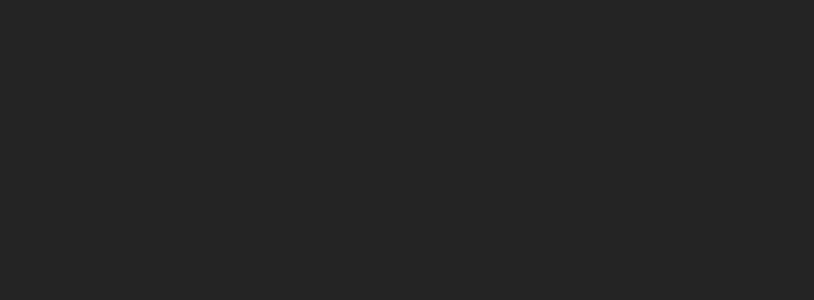
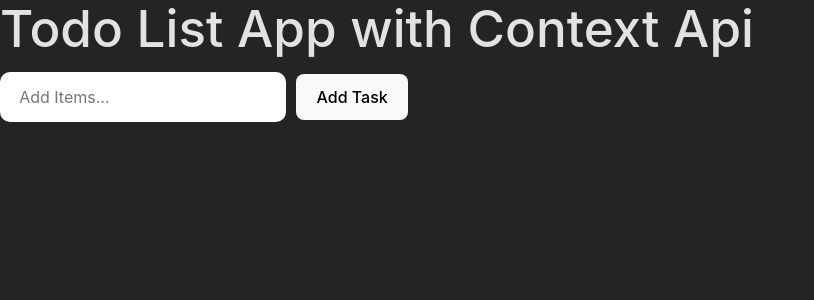
Before and after one commit to pappudutta/Practice-React, a React (Vite) app: page / in a window 1280 px wide. Shown: the top 300 px of the page, without its empty margins (0-814 px from the left). Built offline with nearby package versions, Linux system fonts and the light colour scheme.

Commit message:
created todo list using context api

```diff
--- a/src/App.jsx
+++ b/src/App.jsx
@@ -1,4 +1,5 @@
 import { TaskProvider } from "./TodoAppContextApi/TaskContext";
+import TodoList from "./TodoListApp/TodoList";
 import QuoteGenerator from "./components/QuoteGenerator";
 import TimerApp from "./components/TimerApp";
 import Counter from "./components/todo-app/Counter";
@@ -7,6 +8,7 @@ import Todo from "./components/todo-app/todo";
 function App() {
   return (
     <TaskProvider>
+      <TodoList />
       {/* <div className="main__div container my-2">
         <div className="box">
           <Counter />
--- a/src/TodoAppContextApi/TaskContext.jsx
+++ b/src/TodoAppContextApi/TaskContext.jsx
@@ -3,9 +3,29 @@ import { createContext, useState } from "react";
 const TaskContext = createContext();
 
 const TaskProvider = ({ children }) => {
-  const [task, setTask] = useState();
+  const [tasks, setTasks] = useState([]);
 
-  return <TaskContext.Provider value={task}>{children}</TaskContext.Provider>;
+  const toggleTask = task => {
+    const newId = task.id;
+    const newDone = task.done;
+    setTasks(prevTasks => {
+      return prevTasks.map(task => {
+        if (task.id === newId) {
+          return { ...task, isDone: !newDone };
+        }
+        return prevTasks;
+      });
+    });
+  };
+
+  const handleDelete = taskIdDelete => {
+    setTasks(tasks.filter(task => task.id !== taskIdDelete));
+  };
+  return (
+    <TaskContext.Provider value={{ tasks, setTasks, handleDelete, toggleTask }}>
+      {children}
+    </TaskContext.Provider>
+  );
 };
 
 export { TaskContext, TaskProvider };
--- a/src/TodoListApp/TodoList.jsx
+++ b/src/TodoListApp/TodoList.jsx
@@ -0,0 +1,40 @@
+import React, { useContext, useState } from "react";
+import { TaskContext } from "../TodoAppContextApi/TaskContext";
+
+const TodoList = () => {
+  const { tasks, setTasks, handleDelete, toggleTask } = useContext(TaskContext);
+  const [newTask, setNewTask] = useState("");
+
+  const handleAddTask = () => {
+    if (newTask.trim() === "") return;
+    const addNewTask = { id: Date.now(), text: newTask, isDone: false };
+    setTasks([...tasks, addNewTask]);
+    setNewTask("");
+  };
+
+  return (
+    <>
+      <div>
+        <h1>Todo List App with Context Api</h1>
+        <input
+          type="text"
+          value={newTask}
+          onChange={e => setNewTask(e.target.value)}
+          placeholder="Add Items..."
+        />
+        <button onClick={handleAddTask}>Add Task</button>
+        <div>
+          {tasks.map(task => (
+            <p onClick={() => toggleTask(task)} key={task.id}>
+              <span>{task.text}</span>
+
+              <button onClick={() => handleDelete(task.id)}>x</button>
+            </p>
+          ))}
+        </div>
+      </div>
+    </>
+  );
+};
+
+export default TodoList;
--- a/src/index.css
+++ b/src/index.css
@@ -73,10 +73,11 @@ li {
   display: flex;
   align-items: center;
   justify-content: space-between;
+  cursor: pointer;
 }
 
-.strike {
-  color: red;
+.line {
+  text-decoration: line-through;
 }
 
 .main__div {
```
